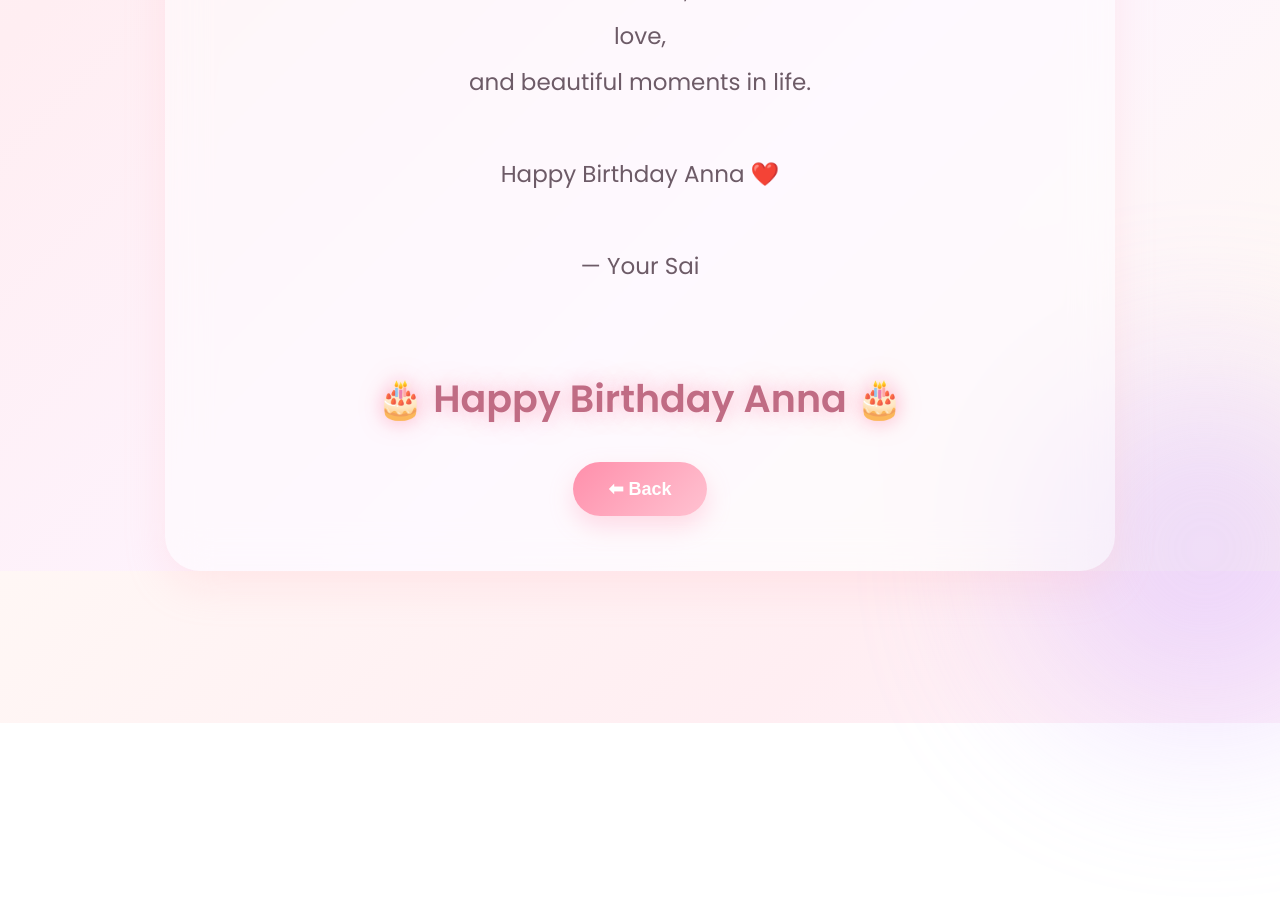
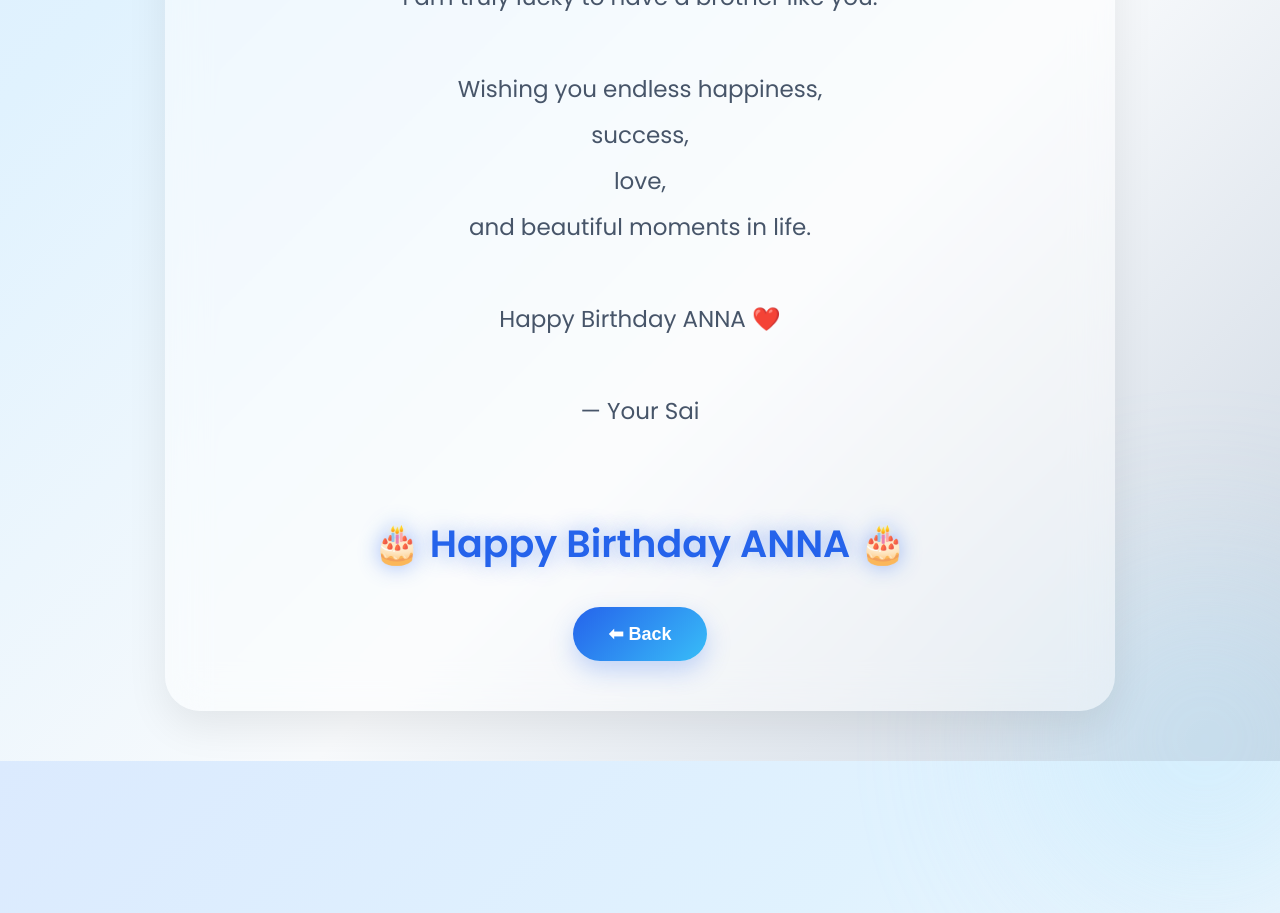
Before and after one commit to saiteja162534-tech/Anna-Birthday, a plain HTML site: page letter.html in a window 1280 px wide. Shown: the part 858-1771 px from the top of the page. Before the commit the page ends 1581 px from the top, so only its background shows below. Drawn offline with Linux system fonts and the light colour scheme.

Commit message:
Update letter.html

```diff
--- a/letter.html
+++ b/letter.html
@@ -5,7 +5,7 @@
 <meta charset="UTF-8">
 <meta name="viewport" content="width=device-width, initial-scale=1.0">
 
-<title>For My Anna ❤️</title>
+<title>For My ANNA ❤️</title>
 
 <link href="https://fonts.googleapis.com/css2?family=Great+Vibes&family=Poppins:wght@300;400;500;600&display=swap" rel="stylesheet">
 
@@ -19,11 +19,10 @@ box-sizing:border-box;
 
 body{
 
-font-family:'Poppins',sans-serif;
-
 min-height:100vh;
 
-overflow:hidden;
+overflow-y:auto;
+overflow-x:hidden;
 
 display:flex;
 
@@ -31,20 +30,24 @@ justify-content:center;
 
 align-items:center;
 
+padding:20px;
+
+font-family:'Poppins',sans-serif;
+
 background:
 linear-gradient(
 135deg,
-#fff7f5,
-#ffeef2,
-#fdf4ff,
-#fff9f1
+#dbeafe,
+#e0f2fe,
+#f8fafc,
+#cbd5e1
 );
 
 position:relative;
 
 }
 
-/* Soft Background Glow */
+/* Background Glow */
 
 .glow{
 
@@ -54,9 +57,11 @@ border-radius:50%;
 
 filter:blur(90px);
 
-opacity:.45;
+opacity:.4;
 
 animation:moveGlow 10s infinite alternate;
+
+pointer-events:none;
 
 }
 
@@ -65,7 +70,7 @@ animation:moveGlow 10s infinite alternate;
 width:350px;
 height:350px;
 
-background:#ffc2d1;
+background:#93c5fd;
 
 top:-120px;
 left:-100px;
@@ -77,7 +82,7 @@ left:-100px;
 width:350px;
 height:350px;
 
-background:#d8b4fe;
+background:#bae6fd;
 
 bottom:-120px;
 right:-100px;
@@ -100,10 +105,10 @@ transform:translateY(40px);
 
 .container{
 
-width:90%;
+width:100%;
 max-width:950px;
 
-padding:55px;
+padding:50px 35px;
 
 background:rgba(255,255,255,.45);
 
@@ -114,9 +119,11 @@ border-radius:35px;
 text-align:center;
 
 box-shadow:
-0 15px 40px rgba(255,182,193,.22);
+0 15px 40px rgba(0,0,0,.08);
 
 z-index:5;
+
+margin:30px 0;
 
 }
 
@@ -128,7 +135,7 @@ font-family:'Great Vibes',cursive;
 
 font-size:80px;
 
-color:#d46a92;
+color:#1e3a8a;
 
 margin-bottom:20px;
 
@@ -142,7 +149,7 @@ font-size:23px;
 
 line-height:2;
 
-color:#6d5b67;
+color:#475569;
 
 white-space:pre-line;
 
@@ -150,7 +157,7 @@ margin-top:20px;
 
 }
 
-/* Final Wish */
+/* Final Text */
 
 .final{
 
@@ -160,7 +167,7 @@ font-size:38px;
 
 font-weight:600;
 
-color:#c06c84;
+color:#2563eb;
 
 animation:glowText 2s infinite alternate;
 
@@ -170,12 +177,12 @@ animation:glowText 2s infinite alternate;
 
 from{
 text-shadow:
-0 0 10px rgba(255,143,171,.4);
+0 0 10px rgba(37,99,235,.25);
 }
 
 to{
 text-shadow:
-0 0 25px rgba(255,143,171,.8);
+0 0 25px rgba(37,99,235,.5);
 }
 
 }
@@ -205,14 +212,14 @@ cursor:pointer;
 background:
 linear-gradient(
 135deg,
-#ff8fab,
-#ffc2d1
+#2563eb,
+#38bdf8
 );
 
 color:white;
 
 box-shadow:
-0 10px 25px rgba(255,143,171,.3);
+0 10px 25px rgba(37,99,235,.25);
 
 transition:.4s;
 
@@ -224,13 +231,13 @@ transform:translateY(-4px);
 
 }
 
-/* Audio Hidden */
+/* Audio */
 
 audio{
 display:none;
 }
 
-/* Fireworks Canvas */
+/* Fireworks */
 
 canvas{
 
@@ -271,7 +278,7 @@ padding:14px 28px;
 }
 
 .container{
-padding:35px 25px;
+padding:35px 22px;
 }
 
 }
@@ -290,7 +297,7 @@ padding:35px 25px;
 
 <div class="title">
 
-Happy Birthday Anna ❤️
+Happy Birthday ANNA ❤️
 
 </div>
 
@@ -312,7 +319,7 @@ success,
 love,
 and beautiful moments in life.
 
-Happy Birthday Anna ❤️
+Happy Birthday ANNA ❤️
 
 — Your Sai
 
@@ -320,7 +327,7 @@ Happy Birthday Anna ❤️
 
 <div class="final">
 
-🎂 Happy Birthday Anna 🎂
+🎂 Happy Birthday ANNA 🎂
 
 </div>
 
@@ -381,6 +388,7 @@ const canvas=document.getElementById("fireworks");
 const ctx=canvas.getContext("2d");
 
 canvas.width=window.innerWidth;
+
 canvas.height=window.innerHeight;
 
 let particles=[];
@@ -388,6 +396,7 @@ let particles=[];
 function createFirework(){
 
 const x=Math.random()*canvas.width;
+
 const y=Math.random()*canvas.height/2;
 
 for(let i=0;i<70;i++){
@@ -398,11 +407,12 @@ x:x,
 y:y,
 
 dx:(Math.random()-0.5)*8,
+
 dy:(Math.random()-0.5)*8,
 
 life:100,
 
-color:`hsl(${Math.random()*360},100%,70%)`
+color:`hsl(${Math.random()*360},100%,65%)`
 
 });
 
@@ -419,6 +429,7 @@ ctx.clearRect(0,0,canvas.width,canvas.height);
 particles.forEach((p,index)=>{
 
 p.x += p.dx;
+
 p.y += p.dy;
 
 p.life--;
```
